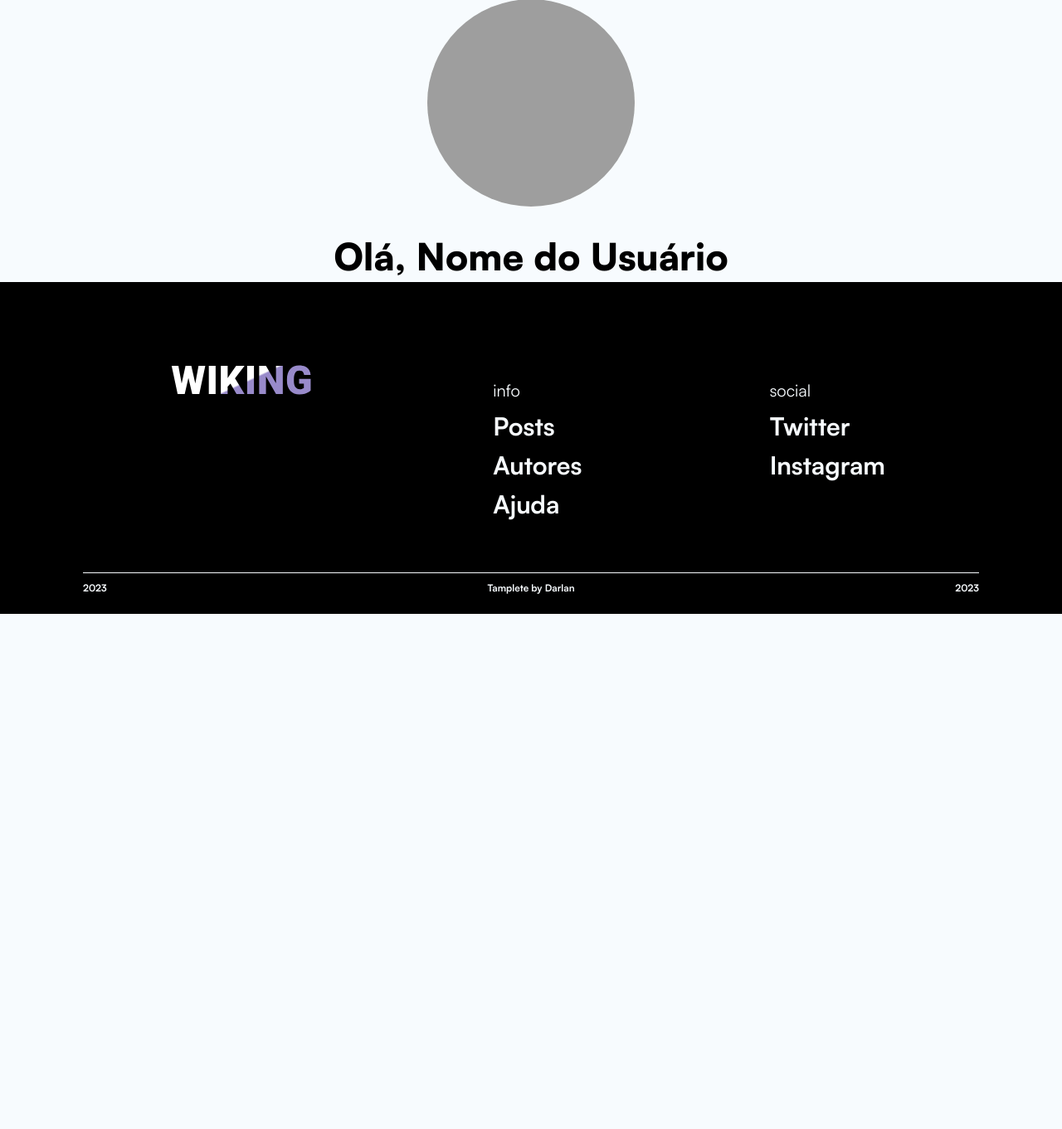
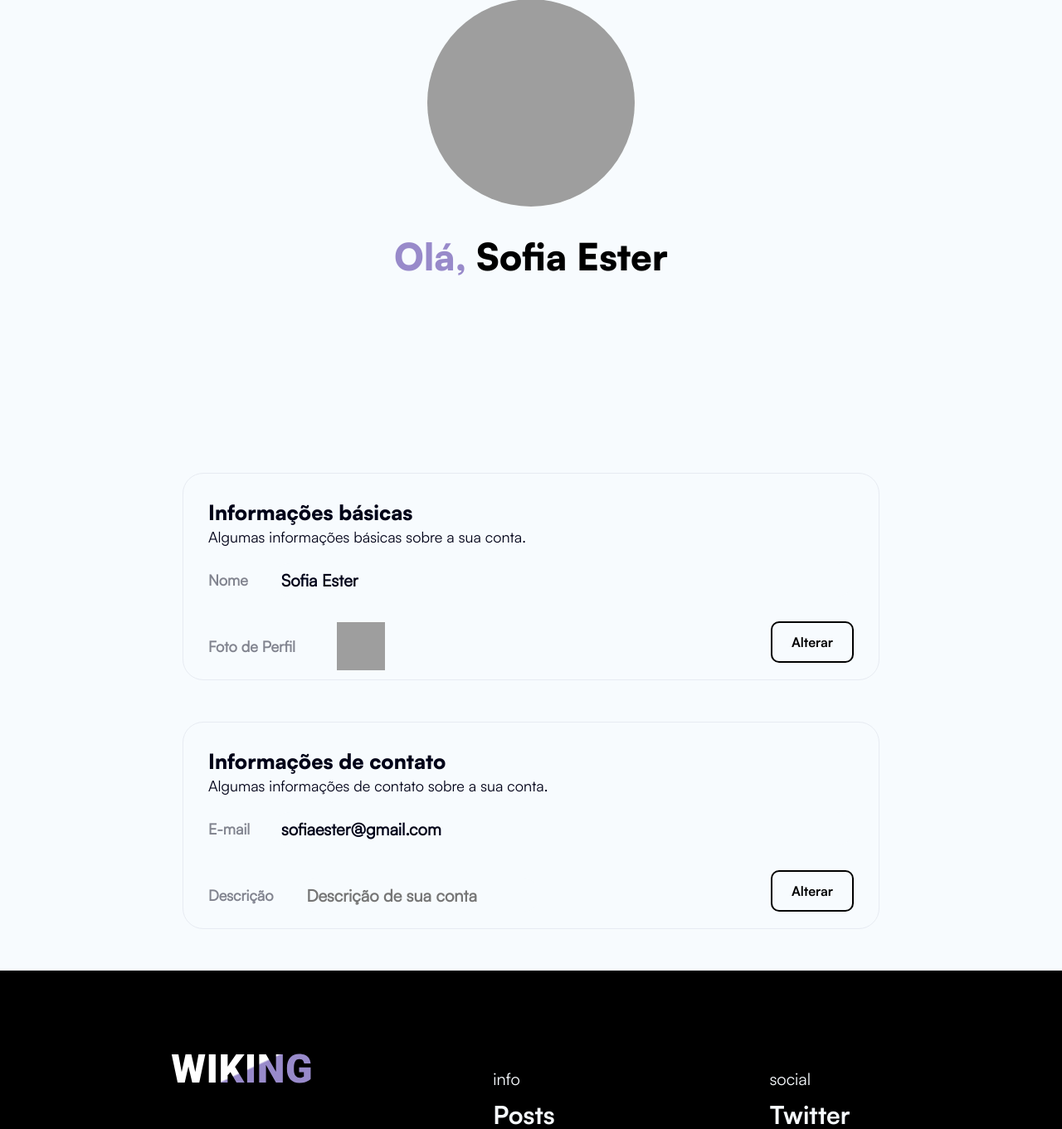
Before and after one commit to darlangui/wiki, a PHP site: page /pages/profile in a window 1280 px wide. Shown: the part 191-1552 px from the top of the page at 83% size. Before the commit the page ends 931 px from the top, so only its background shows below. Run offline with PHP 8.4, Linux system fonts and the light colour scheme; grey boxes are pictures that could not be loaded.

Commit message:
profile page and struct css

```diff
--- a/pages/profile/index.php
+++ b/pages/profile/index.php
@@ -47,11 +47,44 @@
     <main>
         <section class="content_profile">
             <img src="../../assets/image_woman.svg" alt="Imagem do usuário">
-            <span>Olá, Nome do Usuário</span>
+            <span><span class="purplu">Olá,</span> Sofia Ester</span>
         </section>
-        <section>
+        <section class="info_basic">
+            <h1>Informações básicas</h1>
+            <span>Algumas informações básicas sobre a sua conta.</span>
+            <form method="post" class="form_name">
+                <label for="name" class="name">
+                    <span> Nome </span>
+                    <input type="text" id="name" class="input-name" value="Sofia Ester" required>
+                </label>
+                <div class="alter_image">
+                    <label for="image" class="image">
+                        <span> Foto de Perfil </span>
+                        <img src="../../assets/image_woman.svg" alt="Foto de pefil">
+                        <input type="file" id="image">
+                    </label>
+                    <button type="submit">Alterar</button>
+                </div>
+            </form>
+        </section>
+        <section class="info_basic">
+            <h1>Informações de contato</h1>
+            <span>Algumas informações de contato sobre a sua conta.</span>
+            <form method="post" class="form_name">
+                <label for="email" class="name">
+                    <span> E-mail </span>
+                    <input type="text" id="email" class="input-name" value="sofiaester@gmail.com" required>
+                </label>
+                <div class="alter_image">
+                    <label for="desc" class="image">
+                        <span> Descrição </span>
+                        <input type="text" name="desc" id="desc" placeholder="Descrição de sua conta">
+                    </label>
+                    <button type="submit">Alterar</button>
+                </div>
+            </form>
+        </section>
 
-        </section>
     </main>
     <footer>
         <section class="option_content">
--- a/pages/profile/style.css
+++ b/pages/profile/style.css
@@ -10,6 +10,7 @@ main .content_profile{
     flex-direction: column;
     align-items: center;
     margin-top: 70px;
+    margin-bottom: 230px;;
 }
 
 main .content_profile img{
@@ -25,3 +26,130 @@ main .content_profile span{
     font-family: 'Satoshi-Black', sans-serif;
     margin-top: 30px;
 }
+
+main .content_profile .purplu{
+    color: var(--primary-regular);
+}
+
+main .info_basic{
+    width: 840px;
+    height: 250px;
+    border: 1px solid var(--segundary-gray);
+    border-radius: 25px;
+    padding: 30px;
+    margin-bottom: 50px;
+}
+
+main .info_basic:hover{
+    box-shadow: 1px 1px 3px 1px var(--primary-regular);
+}
+
+main .info_basic h1{
+    font-size: 2.5rem;
+    color: var(--primary-black);
+}
+
+main .info_basic span{
+    font-size: 1.8rem;
+    color: var(--primary-black);
+}
+
+main .info_basic label{
+    font-size: 1.6rem;
+    color: var(--primary-gray);
+    font-family: 'Satoshi-Black', sans-serif;
+}
+
+main .info_basic .form_name{
+    display: flex;
+    flex-direction: column;
+    margin-top: 20px;
+}
+
+main .info_basic form span{
+    font-size: 1.8rem;
+    color: var(--primary-gray);
+    font-family: Satoshi-Regular, sans-serif;
+    font-weight: 700;
+    white-space: nowrap;
+}
+
+main .info_basic form .name{
+    width: 100%;
+    height: 40px;
+    display: flex;
+    justify-content: space-between;
+    align-items: center;
+}
+
+main .info_basic form .image{
+    width: 400px;
+    height: 60px;
+    display: flex;
+    align-items: center;
+}
+
+main .info_basic form button{
+    width: 100px;
+    height: 50px;
+    background-color: var(--primary-white);
+    border-style: solid;
+    border-radius: 10px;
+    font-family: Satoshi-Bold, sans-serif;
+    font-size: 1.6rem;
+    cursor: pointer;
+}
+
+main .info_basic form button:hover{
+    box-shadow: 1px 1px 3px 1px var(--primary-regular);
+}
+
+main .info_basic form .input-name{
+    background-color: var(--primary-white);
+    font-family: 'Satoshi-Regular', sans-serif;
+    font-weight: 600;
+    font-size: 2rem;
+    width: 700px;
+    height: 40px;
+    padding: 10px;
+    border-radius: 30px;
+    color: var(--primary-black);
+}
+
+main .info_basic form .alter_image{
+    width: 100%;
+    margin-top: 30px;
+    display: flex;
+    justify-content: space-between;
+}
+
+main .info_basic form .name input{
+    border-style: none;
+}
+
+main .info_basic form .alter_image .image input{
+    margin-left: 30px;
+}
+
+input[type="file"]{
+    display: none;
+}
+main .info_basic form img{
+    height: 58px;
+    width: 58px;
+    cursor: pointer;
+    margin-left: 50px;
+}
+
+main .info_basic form .alter_image .image input{
+    background-color: var(--primary-white);
+    font-family: 'Satoshi-Regular', sans-serif;
+    font-weight: 600;
+    font-size: 2rem;
+    width: 300px;
+    height: 40px;
+    padding: 10px;
+    border-radius: 30px;
+    color: var(--primary-black);
+    border-style: none;
+}
```
